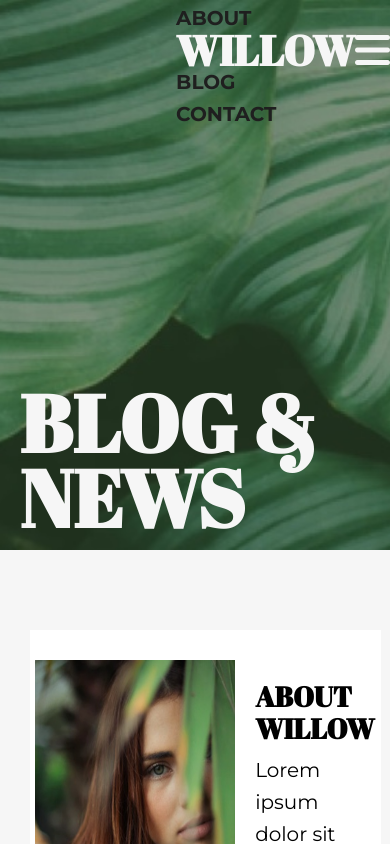
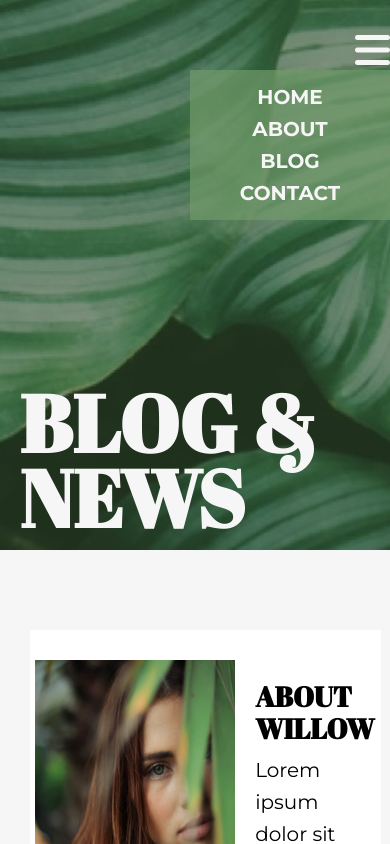
Before and after one commit to ebrazeau/erin-brazeau-project-1, a plain HTML site: page blog.html in a window 390 px wide. Both pictures are taken after a click on the icon 372 px from the left and 50 px from the top of the page. Shown: the top 844 px of the page. Drawn offline with Linux system fonts and the light colour scheme.

Commit message:
fixing up my mobile menu

```diff
--- a/blog.html
+++ b/blog.html
@@ -20,7 +20,7 @@
 
     <header class="header-subpage">
         <nav>
-            <ul>
+            <ul class="hor-nav">
                 <li class="nav-home"><a href="index.html">Home</a></li>
                 <li class="nav-about"><a href='#about'>About</a></li>
                 <li class="nav-logo">
--- a/script.js
+++ b/script.js
@@ -5,17 +5,27 @@
 // 2. on mouse click, reveal the vertical menu
 // 3. click again to hide the menu (Toggle class)
 
-console.log('The script is attached');
 
 // get the icon element
 const hamIcon = document.querySelector('.fa-bars');
+
 // get the ul containing the nav
 const navUl = document.querySelector('.hor-nav');
+
+// Add an event listener that removes our vertical menu class if the screen gets larger than 780px.
+
+var mediaQueryList = window.matchMedia('(min-width: 780px)');
+
+function screenTest(e) {
+    if (e.matches) {
+        navUl.classList.remove('vert-nav');
+    }
+};
+
+mediaQueryList.addListener(screenTest);
+
 
 // add an event listener on the icon
 hamIcon.addEventListener('click', function (event) {
     navUl.classList.toggle('vert-nav');
 });
-
-// need to figure out how to remove the vert-nav class at the 780px breakpoint.
-// and apply more styles to the menu
--- a/styles/sass/_base-styles.scss
+++ b/styles/sass/_base-styles.scss
@@ -55,6 +55,10 @@ input[type="submit"]:hover {
 
 /* ================ GENERAL ================== */
 
+html {
+    overflow-x: hidden;
+}
+
 .wrapper {
     max-width: 1920px;
     margin: 0 auto;
--- a/styles/sass/_header-index.scss
+++ b/styles/sass/_header-index.scss
@@ -55,9 +55,13 @@ nav {
         visibility: collapse;
     }
     .vert-nav {
-        background-color: aqua;
+        width: 200px;
+        height: 150px;
+        background-color: hsl(114, 19%, 51%, 0.7);
         display: flex;
         flex-direction: column;
+        justify-content: center;
+        align-items: center;
         z-index: 20;
     }
 };
```
Also changed, not shown: contact.html (+1 -1 lines), styles/style.css.
